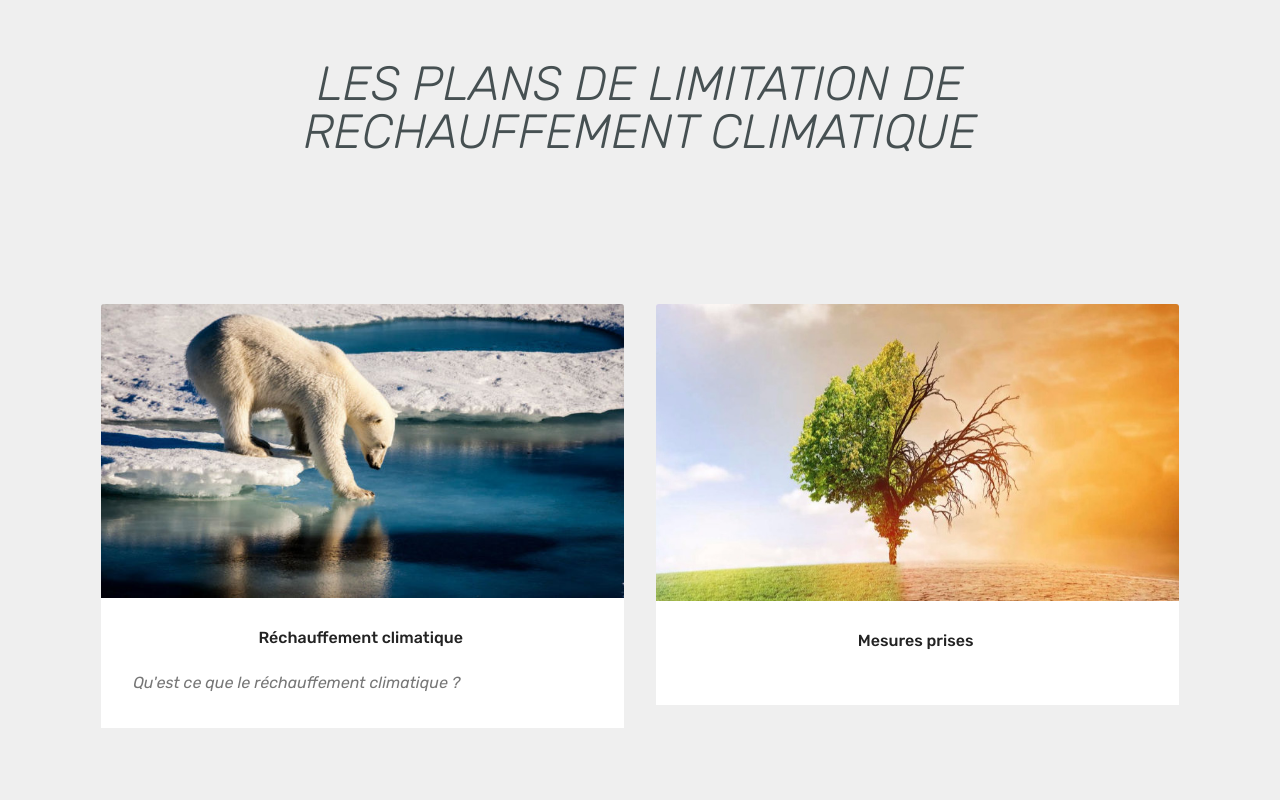
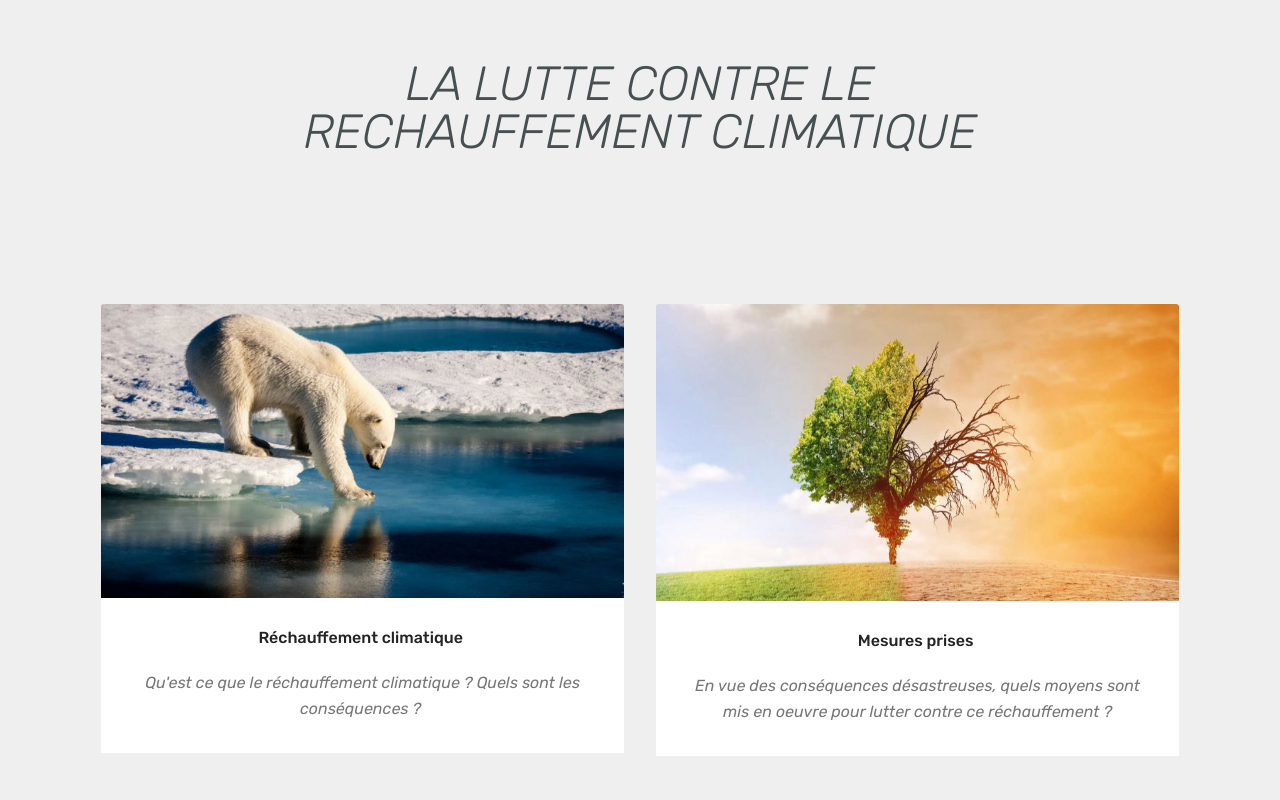
Before and after one commit to Marina-CURSIO/marina-cursio.github.io, a plain HTML site: page index.html in a window 1280 px wide. Shown: the top 800 px of the page. Drawn offline with Linux system fonts and the light colour scheme.

Commit message:
create github pages

```diff
--- a/assets/images/hashes.json
+++ b/assets/images/hashes.json
@@ -1 +1 @@
-{"aMPRkxtfSZC1llOv+5MMZw==":"ours-676x380.jpg","jF7rq1w5QdKFSnMe1HzZhA==":"carte-300x168.jpg","jJWA2fLKYs2kiAN77p6tsQ==":"plante-275x183.jpg","JQ0pJ7Ewu/zfaYKTJVT8Uw==":"plante-275x183.jpeg","T6X3FIqdF/2bjP8B7sCMmQ==":"plante-1-275x183.jpeg","2QclAX6uRi098X7Z14aGhw==":"ours-550x309.jpg","S/7CLj8g7XKkT6ELBWgPUg==":"t%C3%A9l%C3%A9chargement-259x194.jpeg","lg31ah02qWKmLZlfIGBj4Q==":"mbr-518x351.jpeg","NR1KppWXiBdHskyEXavyTA==":"mbr-1-518x351.jpeg","Nab0jwjxpe9Ad2jW4gld1Q==":"mbr-2-518x351.jpeg","ErkMy2Aj6ral7McD2znR6w==":"mbr-3-518x351.jpeg","ayJ9zf+iImz04vZpPDxnLQ==":"mbr-744x381.jpg","b5s92IS9k5rx5hbXczNjgA==":"e3b72826bf_114784_rechauffement-climatique-illustration-1046x653.jpg","zivc/DfptlZ/mCboLk89nw==":"e3b72826bf_114784_rechauffement-climatique-illustration-1046x653.jpeg","wdPBkXvBAZcLrM3JXmzmAA==":"e3b72826bf_114784_rechauffement-climatique-illustration-1-1046x653.jpeg","/e9+JesRUw1A7GUp+KNNyw==":"e3b72826bf_114784_rechauffement-climatique-illustration-2-1046x653.jpeg"}
+{"aMPRkxtfSZC1llOv+5MMZw==":"ours-676x380.jpg","jF7rq1w5QdKFSnMe1HzZhA==":"carte-300x168.jpg","jJWA2fLKYs2kiAN77p6tsQ==":"plante-275x183.jpg","JQ0pJ7Ewu/zfaYKTJVT8Uw==":"plante-275x183.jpeg","T6X3FIqdF/2bjP8B7sCMmQ==":"plante-1-275x183.jpeg","2QclAX6uRi098X7Z14aGhw==":"ours-550x309.jpg","S/7CLj8g7XKkT6ELBWgPUg==":"t%C3%A9l%C3%A9chargement-259x194.jpeg","lg31ah02qWKmLZlfIGBj4Q==":"mbr-518x351.jpeg","NR1KppWXiBdHskyEXavyTA==":"mbr-1-518x351.jpeg","Nab0jwjxpe9Ad2jW4gld1Q==":"mbr-2-518x351.jpeg","ErkMy2Aj6ral7McD2znR6w==":"mbr-3-518x351.jpeg","ayJ9zf+iImz04vZpPDxnLQ==":"mbr-744x381.jpg","b5s92IS9k5rx5hbXczNjgA==":"e3b72826bf_114784_rechauffement-climatique-illustration-1046x653.jpg","zivc/DfptlZ/mCboLk89nw==":"e3b72826bf_114784_rechauffement-climatique-illustration-1046x653.jpeg","wdPBkXvBAZcLrM3JXmzmAA==":"e3b72826bf_114784_rechauffement-climatique-illustration-1-1046x653.jpeg","/e9+JesRUw1A7GUp+KNNyw==":"e3b72826bf_114784_rechauffement-climatique-illustration-2-1046x653.jpeg","TXlVDKjSjFB9DRNlg0nQKA==":"t%C3%A9l%C3%A9chargement%20(1)-259x194.jpg"}
--- a/assets/mobirise/css/mbr-additional.css
+++ b/assets/mobirise/css/mbr-additional.css
@@ -790,10 +790,13 @@ section.lazy-placeholder:after {
 .cid-rJYlOLdwmT .card-title {
   text-align: center;
 }
+.cid-rJYlOLdwmT .mbr-text {
+  text-align: center;
+}
 .cid-rK9v1iV6he {
   padding-top: 60px;
   padding-bottom: 90px;
-  background-color: #dddddd;
+  background-image: url("../../../assets/images/tlchargement-1-259x194.jpg");
 }
 .cid-rK9v1iV6he .mbr-section-subtitle {
   color: #767676;
--- a/index.html
+++ b/index.html
@@ -28,7 +28,7 @@
     <div class="container">
         <div class="media-container-row">
             <div class="title col-12 col-md-8">
-                <h2 class="align-center pb-3 mbr-fonts-style display-2"><em>LES PLANS DE LIMITATION DE RECHAUFFEMENT CLIMATIQUE</em></h2>
+                <h2 class="align-center pb-3 mbr-fonts-style display-2"><em>LA LUTTE CONTRE LE RECHAUFFEMENT CLIMATIQUE</em></h2>
 
 
             </div>
@@ -36,7 +36,7 @@
     </div>
 </section>
 
-<section class="engine"><a href="https://mobirise.info/t">amp template</a></section><section class="features18 popup-btn-cards cid-rJYlOLdwmT" id="features18-6">
+<section class="engine"><a href="https://mobirise.info/d">free web maker</a></section><section class="features18 popup-btn-cards cid-rJYlOLdwmT" id="features18-6">
 
 
 
@@ -54,7 +54,7 @@
                     </div>
                     <div class="card-box">
                         <h4 class="card-title mbr-fonts-style display-7">Réchauffement climatique&nbsp;</h4>
-                        <p class="mbr-text mbr-fonts-style align-left display-7"><em>Qu'est ce que le réchauffement climatique ?&nbsp;</em><br></p>
+                        <p class="mbr-text mbr-fonts-style align-left display-7"><em>Qu'est ce que le réchauffement climatique ? Quels sont les conséquences ?&nbsp;</em><br></p>
                     </div>
                 </div>
             </div>
@@ -67,7 +67,7 @@
                     </div>
                     <div class="card-box">
                         <h4 class="card-title mbr-fonts-style display-7">Mesures prises&nbsp;<br></h4>
-                        <p class="mbr-text mbr-fonts-style display-7"></p>
+                        <p class="mbr-text mbr-fonts-style display-7"><em>En vue des conséquences désastreuses, quels moyens sont mis en oeuvre pour lutter contre ce réchauffement ?</em></p>
                     </div>
                 </div>
             </div>
@@ -83,7 +83,8 @@
 
 
 
-
+    <div class="mbr-overlay" style="opacity: 0.9; background-color: rgb(204, 204, 204);">
+    </div>
 
     <div class="container align-center">
         <h2 class="mbr-section-title pb-3 mbr-fonts-style display-2">
```
Also changed, not shown: page2.html (+1 -1 lines), page3.html (+1 -1 lines), assets/images/tlchargement-1-259x194.jpg (added), 1 other file.
